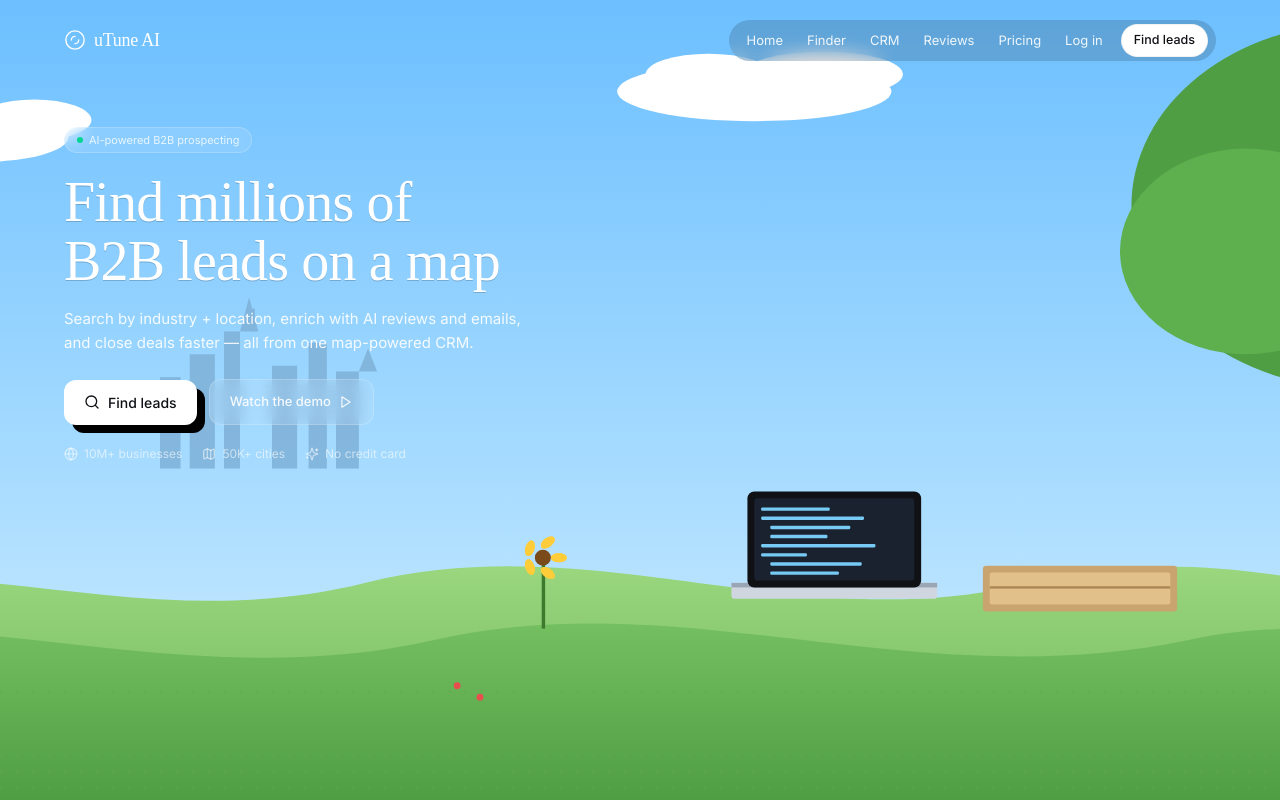
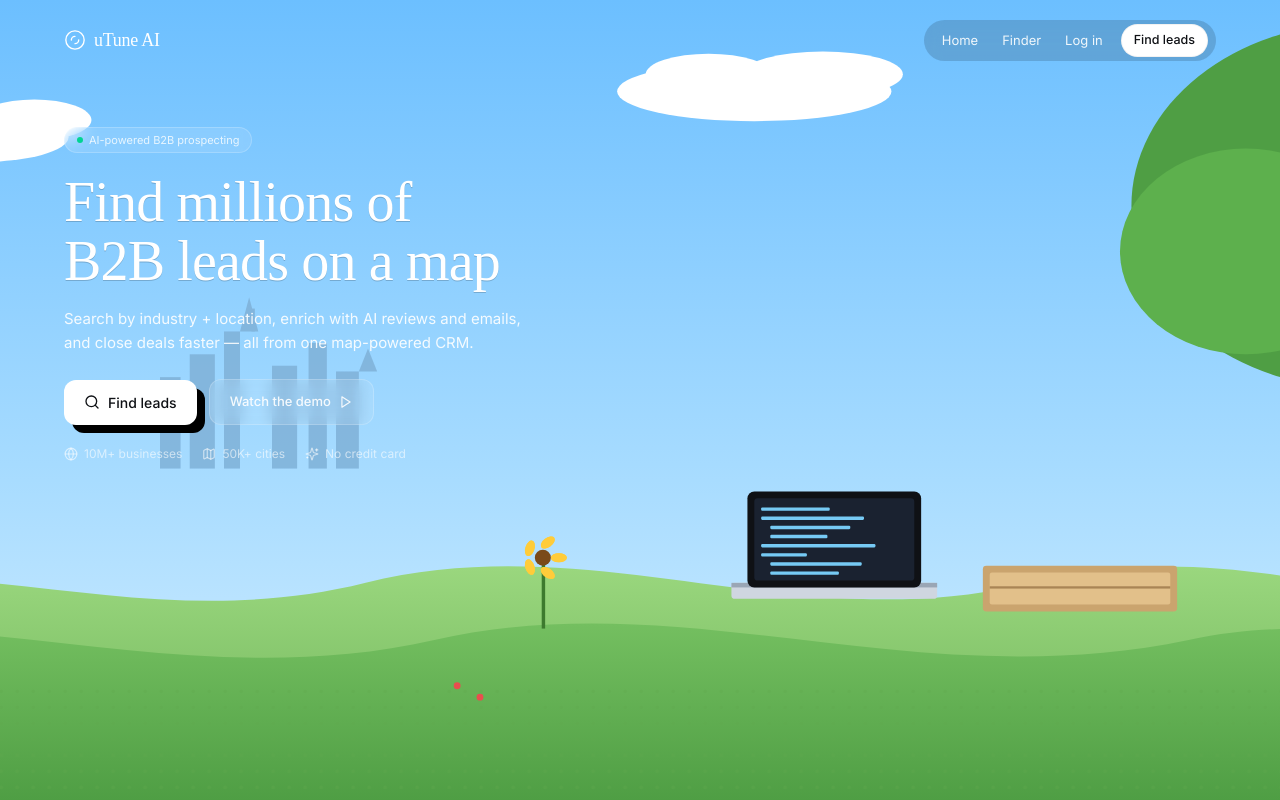
Before and after one commit to maulana-tech/finetune-agent, a Next.js app in the folder apps/web/: page / in a window 1280 px wide. Shown: the top 800 px of the page. Built offline with nearby package versions, Linux system fonts and the light colour scheme.

Commit message:
refactor(apps/web/src/components/landing/TopNav.tsx): auto update

```diff
--- a/apps/web/src/components/landing/TopNav.tsx
+++ b/apps/web/src/components/landing/TopNav.tsx
@@ -2,11 +2,8 @@
 
 const navItems: { label: string; href: string }[] = [
   { label: "Home", href: "/" },
-  { label: "Finder", href: "#" },
-  { label: "CRM", href: "#" },
-  { label: "Reviews", href: "#" },
-  { label: "Pricing", href: "#" },
-  { label: "Log in", href: "#" },
+  { label: "Finder", href: "/start" },
+  { label: "Log in", href: "/login" },
 ];
 
 export default function TopNav({ variant = "light" }: { variant?: "light" | "dark" }) {
@@ -38,7 +35,7 @@
             </Link>
           ))}
           <Link
-            href="#"
+            href="/login"
             className="ml-1 bg-white text-[#0f1115] text-[12.5px] font-medium rounded-full px-3 py-1.5 border border-black/5"
           >
             Find leads
```
